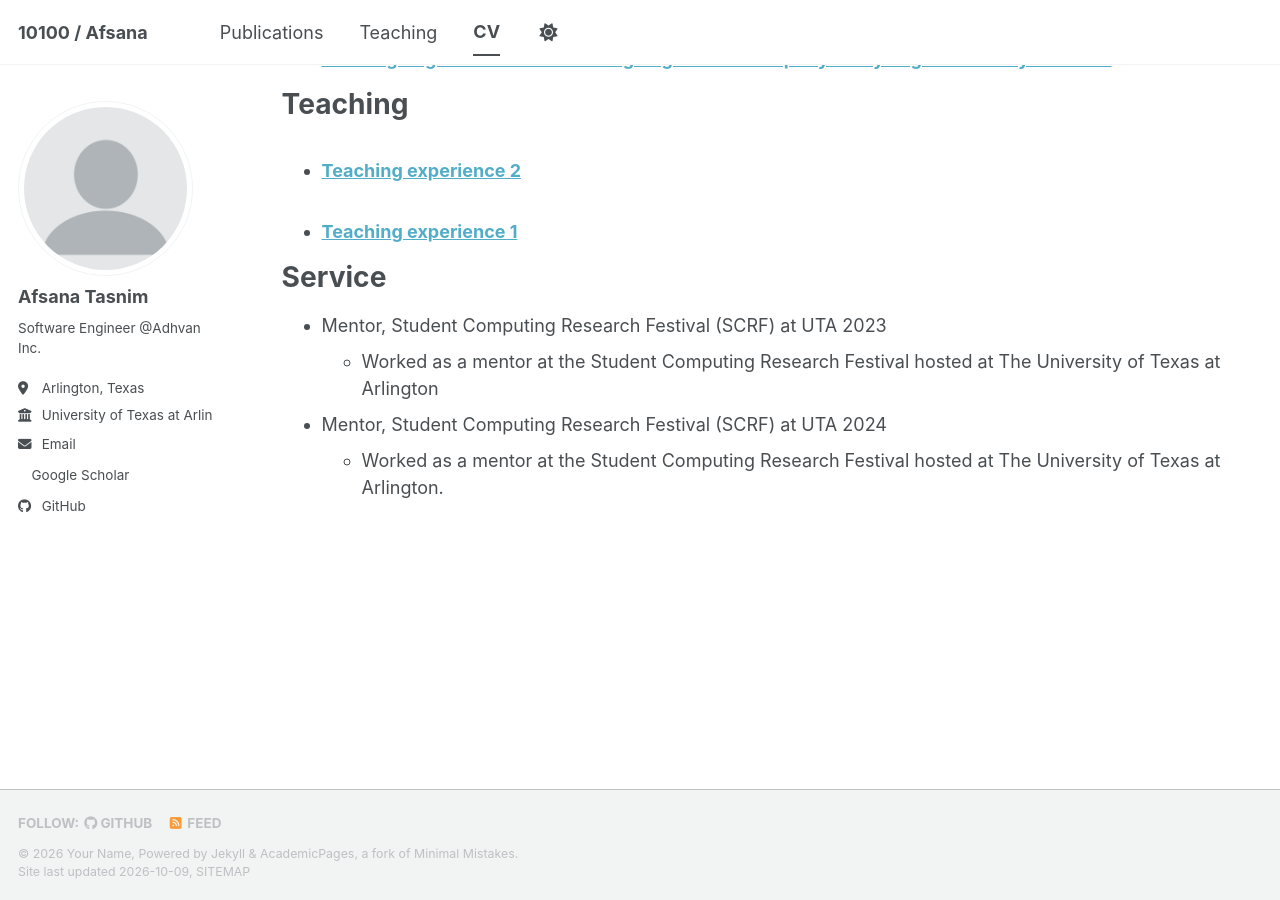
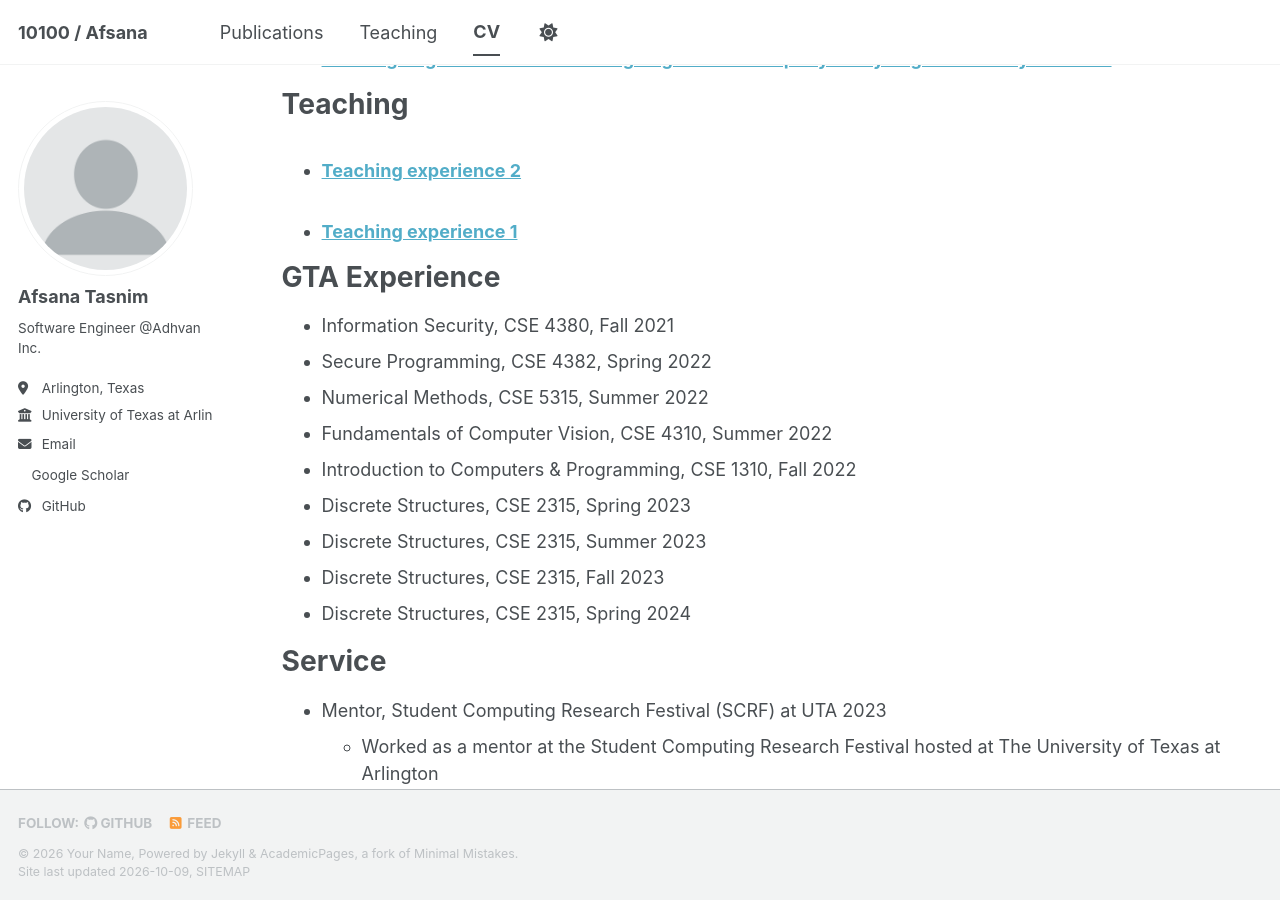
Before and after one commit to AfsanaTasnim/AfsanaTasnim.github.io, a Jekyll site: the page built from _pages/cv.md, in a window 1280 px wide and 900 px high, scrolled down 1034 px. Built offline with Jekyll 4.4.1, drawn with Linux system fonts in a browser that asks for light colours; a style sheet for code colours, icons or effects is not loaded.

Commit message:
Update cv.md
Added GTA experience section with teaching roles and courses.

```diff
--- a/_pages/cv.md
+++ b/_pages/cv.md
@@ -49,6 +49,18 @@ Teaching
     {% include archive-single-cv.html %}
   {% endfor %}</ul>
 
+GTA Experience
+======
+* Information Security, CSE 4380, Fall 2021
+* Secure Programming, CSE 4382, Spring 2022
+* Numerical Methods, CSE 5315, Summer 2022
+* Fundamentals of Computer Vision, CSE 4310, Summer 2022
+* Introduction to Computers & Programming, CSE 1310, Fall 2022
+* Discrete Structures, CSE 2315, Spring 2023
+* Discrete Structures, CSE 2315, Summer 2023
+* Discrete Structures, CSE 2315, Fall 2023
+* Discrete Structures, CSE 2315, Spring 2024
+
 Service
 ======
 * Mentor, Student Computing Research Festival (SCRF) at UTA 2023
```
